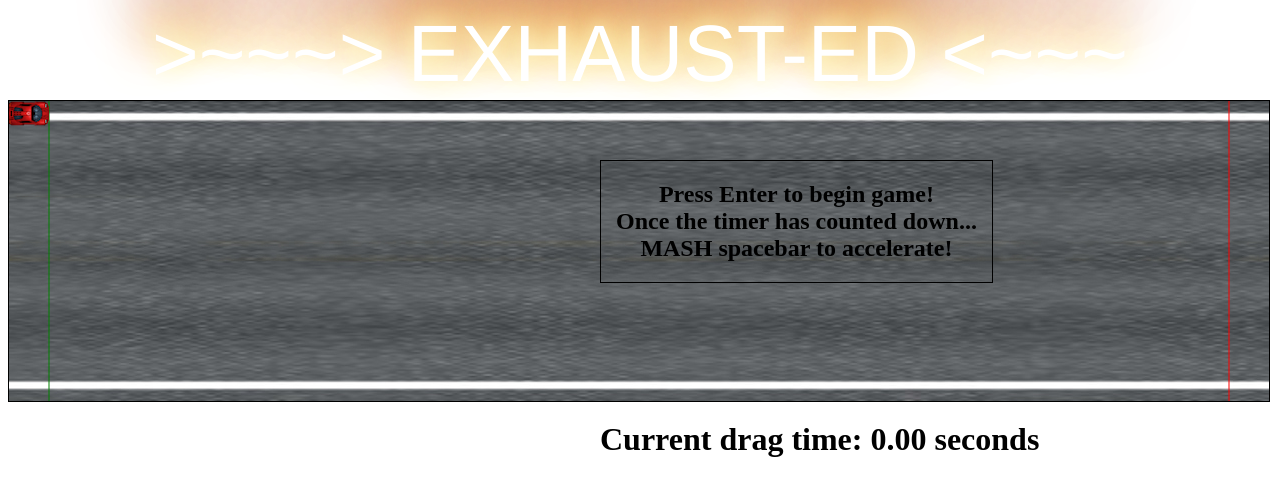
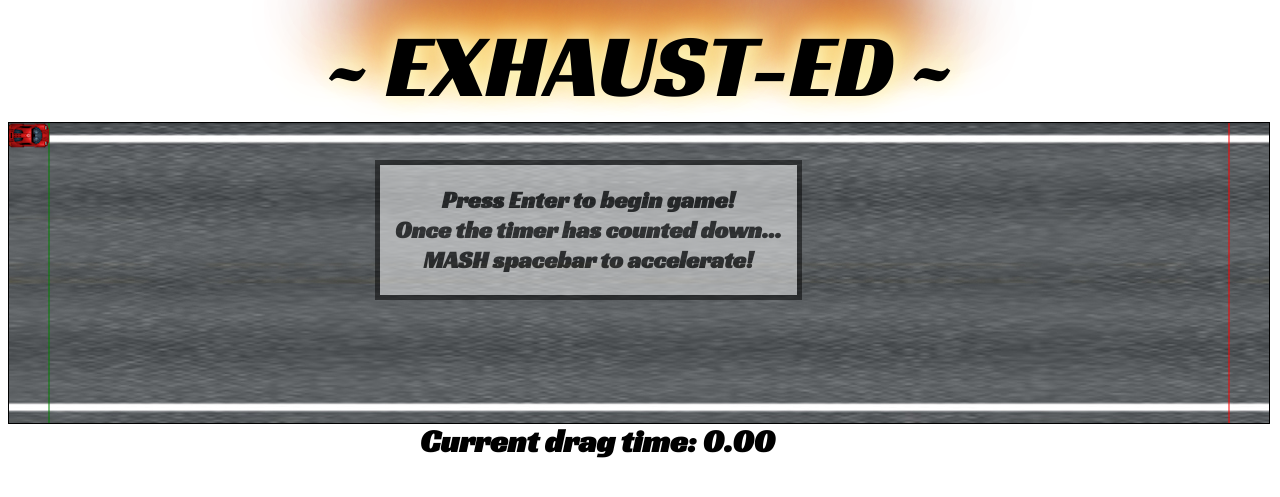
Before and after one commit to rorymcgit/exhaust-ed, a PHP site: page / in a window 1280 px wide. Shown: the top 497 px of the page. Run offline with PHP 8.4, Linux system fonts and the light colour scheme.

Commit message:
Added more styling

```diff
--- a/assets/stylesheet.css
+++ b/assets/stylesheet.css
@@ -3,9 +3,35 @@
  -moz-box-sizing: content-box;
  box-sizing: content-box;
  border: none;
- font: normal 80px/normal “Anton”, Helvetica, sans-serif;
- color: rgb(255, 255, 255);
+ font-family: 'Racing Sans One', cursive;
+ font-size: 90px;
+ color: rgb(0, 0, 0);
  -o-text-overflow: clip;
  text-overflow: clip;
  text-shadow: 0 0 20px rgb(254,252,201) , 10px -10px 30px rgb(254,236,133) , -20px -20px 40px rgb(255,174,52) , 20px -40px 50px rgb(236,118,12) , -20px -60px 60px rgb(205,70,6) , 0 -80px 70px rgb(151,55,22) , 10px -90px 80px rgb(69,27,14) ;
 }
+
+
+
+#welcome_message {
+  z-index: 100;
+  border: 5px solid black;
+  padding:0px 15px 0px 15px;
+  position: absolute;left:375px;top:160px;
+  background-color: white;
+  opacity: 0.5;
+  font-family: 'Racing Sans One', cursive;
+}
+
+
+
+#countdown {
+  font-family: 'Racing Sans One', cursive;
+  font-size: 30px;
+}
+
+#drag_time {
+  font-family: 'Racing Sans One', cursive;
+  position: absolute;left:420px;top:400px;
+
+}
--- a/index.html
+++ b/index.html
@@ -4,6 +4,7 @@
   <meta charset="utf-8">
   <title>EXHAUST-ED</title>
   <link rel="stylesheet" type="text/css" href="assets/stylesheet.css">
+  <link href="https://fonts.googleapis.com/css?family=Racing+Sans+One&amp;subset=latin-ext" rel="stylesheet">
   <script src="assets/jquery-3.2.1.min.js"></script>
   <script src="src/models/game.js"></script>
   <script src="src/models/car.js"></script>
@@ -14,17 +15,18 @@
 
 <body>
   <center>
-    <div id="fire">>~~~> EXHAUST-ED <~~~</div>
-    <div id="welcome_message" style="z-index: 100;position:absolute;left:600px;top:160px;border: 1px solid black;padding:0px 15px 0px 15px;'">
+    <div id="fire">~ EXHAUST-ED ~</div>
+    <div id='canvas_container' style="position: absolute;">
+    </div>
+    <div id="welcome_message">
       <h2>Press Enter to begin game!</br>
           Once the timer has counted down...</br>
           MASH spacebar to accelerate!</h2>
       <div id="countdown"></div>
     </div>
-    <div id='canvas_container' style="position: absolute;">
-    </div>
-    <div id='score_container'  style="position: absolute;left:600px;top:400px;">
-    </div>
+  </div>
+  <div id='drag_time'>
+  </div>
   </center>
 </body>
 </html>
--- a/src/controllers/gameController.js
+++ b/src/controllers/gameController.js
@@ -52,11 +52,11 @@
     this._updateCarPosition(car);
     this.gameView.clearCanvas();
     this.gameView.draw(car);
-    this._flashLapTime("Current drag time: " + (this.game.getCurrentDuration() / 1000.0).toFixed(2) + " seconds");
+    this._flashLapTime("Current drag time: " + (this.game.getCurrentDuration() / 1000.0).toFixed(2));
   };
 
   GameController.prototype.reachedFinishLine = function (car) {
-    return car.getPosition().xCoord >= 1460;
+    return car.getPosition().xCoord >= 1220;
   };
 
   GameController.prototype._loop = function() {
@@ -89,7 +89,7 @@
   };
 
   GameController.prototype._flashLapTime = function(message){
-    $('#score_container').html('<h1>' + message + '</h1>');
+    $('#drag_time').html('<h1>' + message + '</h1>');
   };
 
 
--- a/src/views/gameView.js
+++ b/src/views/gameView.js
@@ -35,7 +35,7 @@
   };
 
   GameView.prototype.getDurationString = function (duration) {
-    return "Your lap time was: " + (duration / 1000.0).toFixed(2) + " seconds";
+    return "Your drag time was: " + (duration / 1000.0).toFixed(2) + " s";
   };
 
   GameView.prototype._drawLines = function() {
```
Also changed, not shown: spec/helpers.js (+1 -1 lines).
